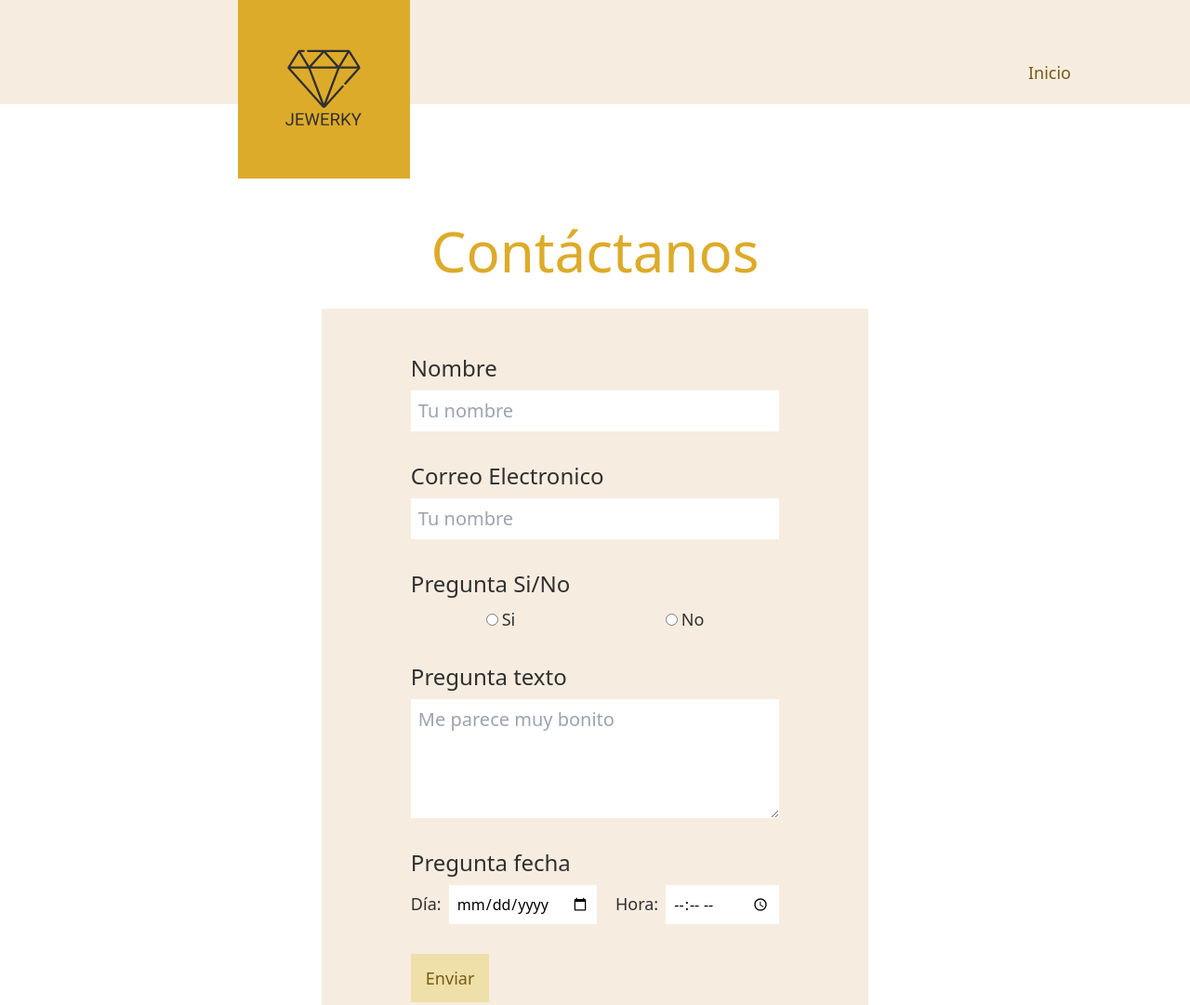
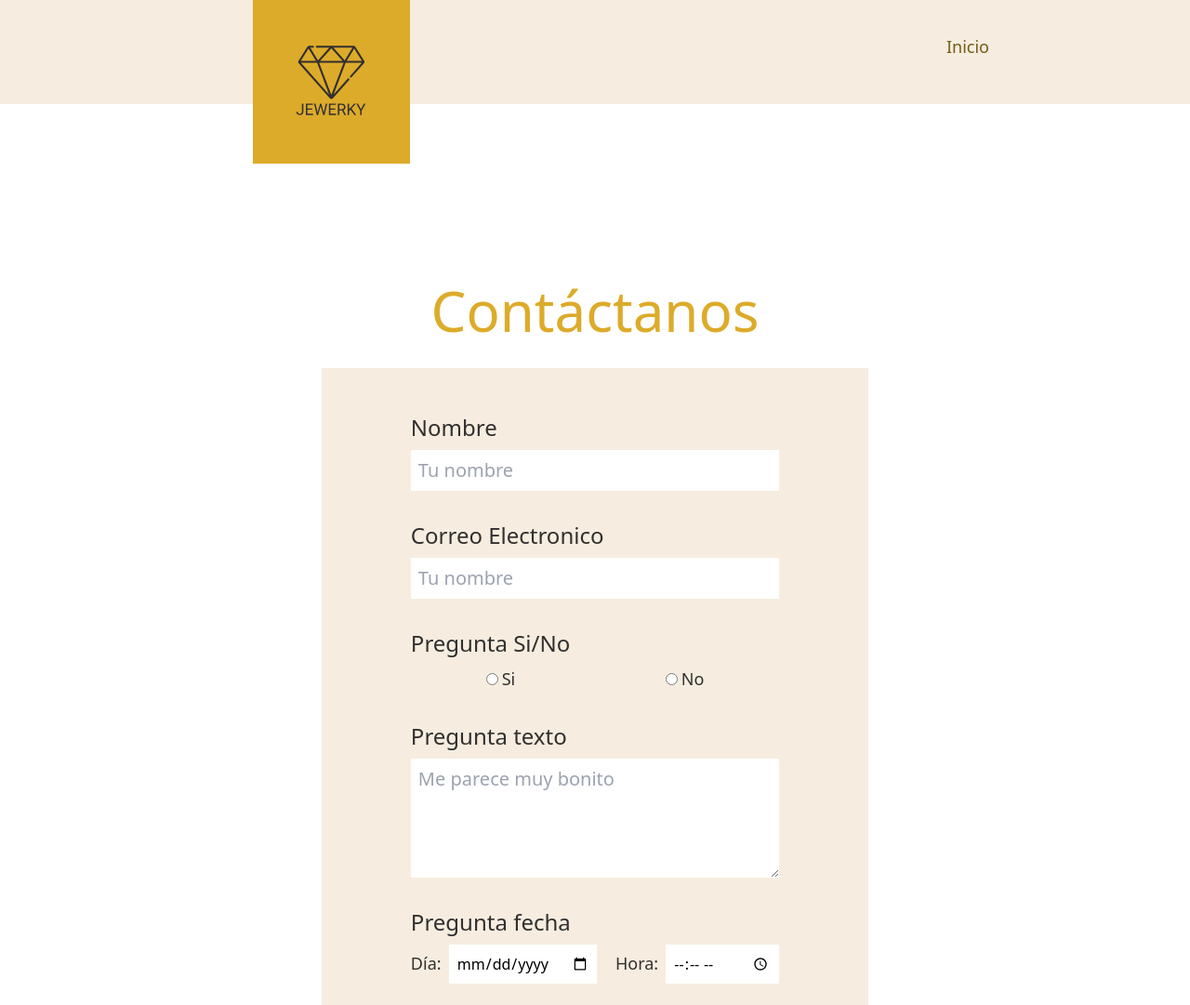
Before and after one commit to RandyIbarra/landing-template, a website built with Vite: page formal/contact.html in a window 1280 px wide. Shown: the top 1081 px of the page at 93% size. Built offline with nearby package versions, Linux system fonts and the light colour scheme.

Commit message:
Modified Header and Footer on Contact page

```diff
--- a/formal/contact.html
+++ b/formal/contact.html
@@ -8,18 +8,17 @@
     <link rel="stylesheet" href="./css/tailwind.css">
 </head>
 <body>
-    <header>
-        <div class="bg-skin-fill h-28 pt-16 pr-32">
-            <nav>
-                <ul class="flex justify-end space-x-4 text-lg text-skin-muted">
-                    <li><a href="./index.html">Inicio</a></li>
-                </ul>
-            </nav>
+
+    <header class="relative px-20 lg:px-44 bg-skin-fill flex justify-between">
+        <div class="absolute left-0 bottom-0 bg-white w-full h-6 lg:h-16"></div>
+        <div class="relative px-12 lg:px-24">
+            <img src="./images/logo.svg" alt="logo" class="h-28 lg:h-44">
         </div>
-        <div class="absolute top-0 left-64">
-            <img class="h-48" src="./images/logo.svg" alt="logo">
-        </div>
+        <nav class="relative mt-7 lg:mt-9">
+            <a href="./index.html" class="px-4 lg:px-10 py-2 lg:py-3 text-base lg:text-lg text-skin-muted">Inicio</a>
+        </nav>
     </header>
+
     <main>
         <section>
             <div class="flex flex-col items-center mt-32">
@@ -68,11 +67,13 @@
             </div>
         </section>
     </main>
-    <footer class="relative mt-32">
-        <div class="bg-skin-fill h-28"></div>
-        <div class="absolute bottom-0 left-64">
-            <img class="h-48" src="./images/logo.svg" alt="logo">
+
+    <footer class="relative mt-24 px-20 lg:px-44 bg-skin-fill flex justify-between">
+        <div class="absolute left-0 top-0 bg-white w-full h-6 lg:h-16"></div>
+        <div class="relative px-12 lg:px-24">
+            <img src="./images/logo.svg" alt="logo" class="h-28 lg:h-44">
         </div>
     </footer>
+
 </body>
 </html>
```
